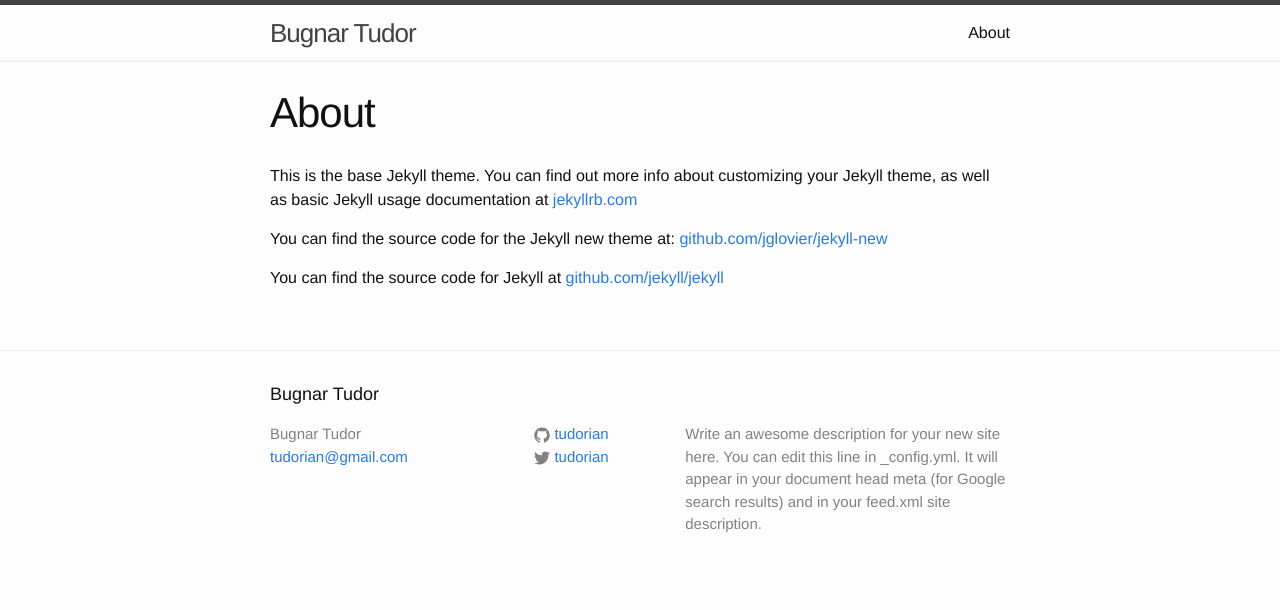
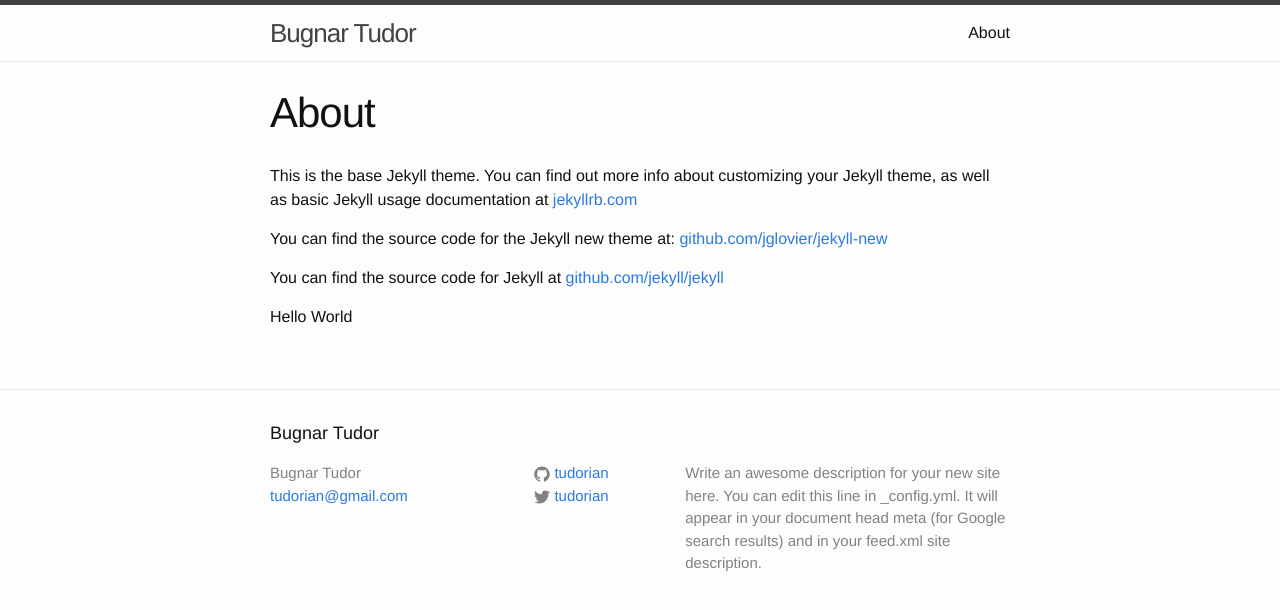
Before and after one commit to tudorian/tudorian.github.io, a Jekyll site: the page built from about.md, in a window 1280 px wide. Shown: the top 610 px of the page. Built offline with Jekyll 4.4.1, drawn with Linux system fonts in a browser that asks for light colours.

Commit message:
Updated about.md

```diff
--- a/about.md
+++ b/about.md
@@ -9,3 +10,5 @@ This is the base Jekyll theme. You can find out more info about customizing your
 You can find the source code for the Jekyll new theme at: [github.com/jglovier/jekyll-new](https://github.com/jglovier/jekyll-new)
 
 You can find the source code for Jekyll at [github.com/jekyll/jekyll](https://github.com/jekyll/jekyll)
+
+Hello World
```
Also changed, not shown: other parts of about.md (+1 -0 lines).
